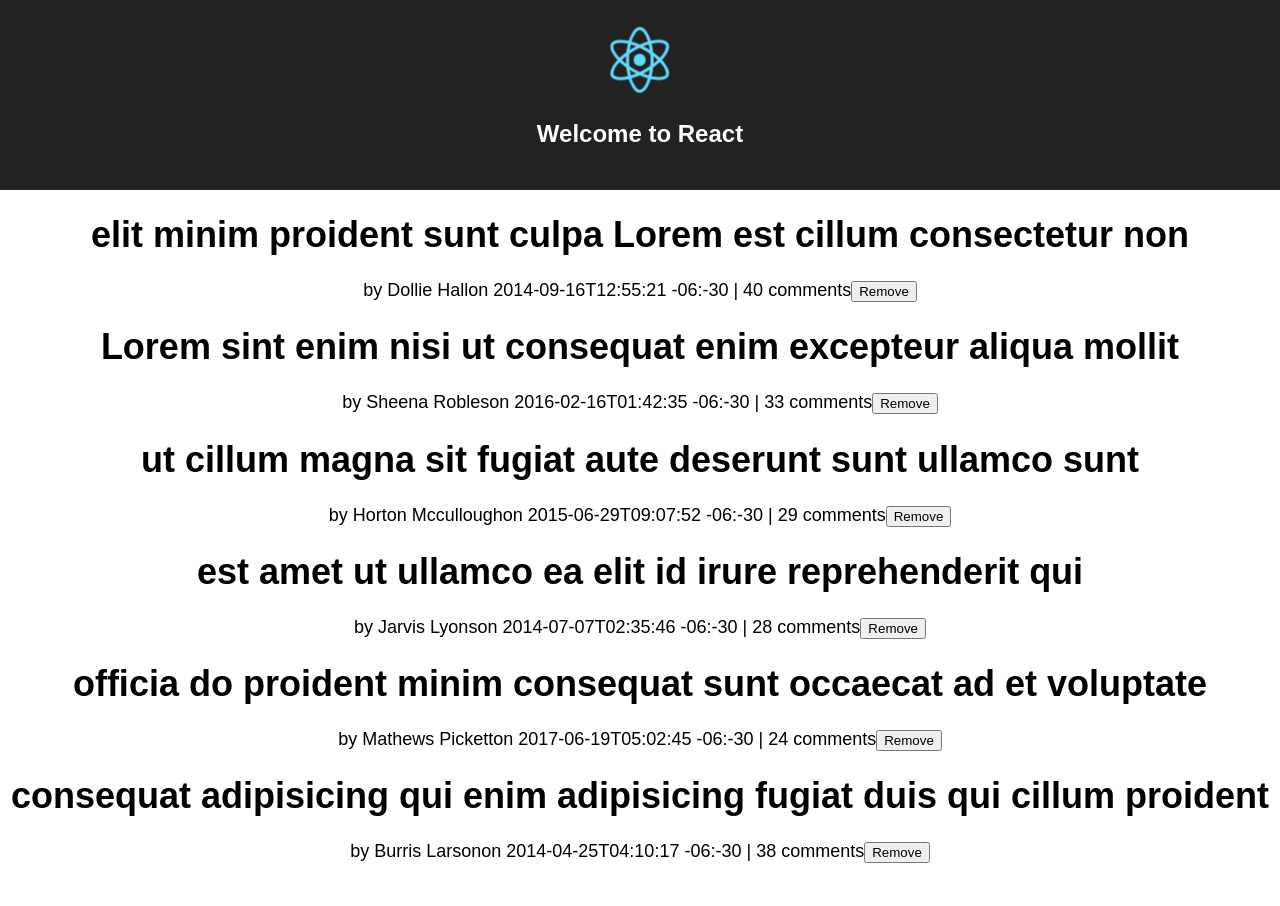
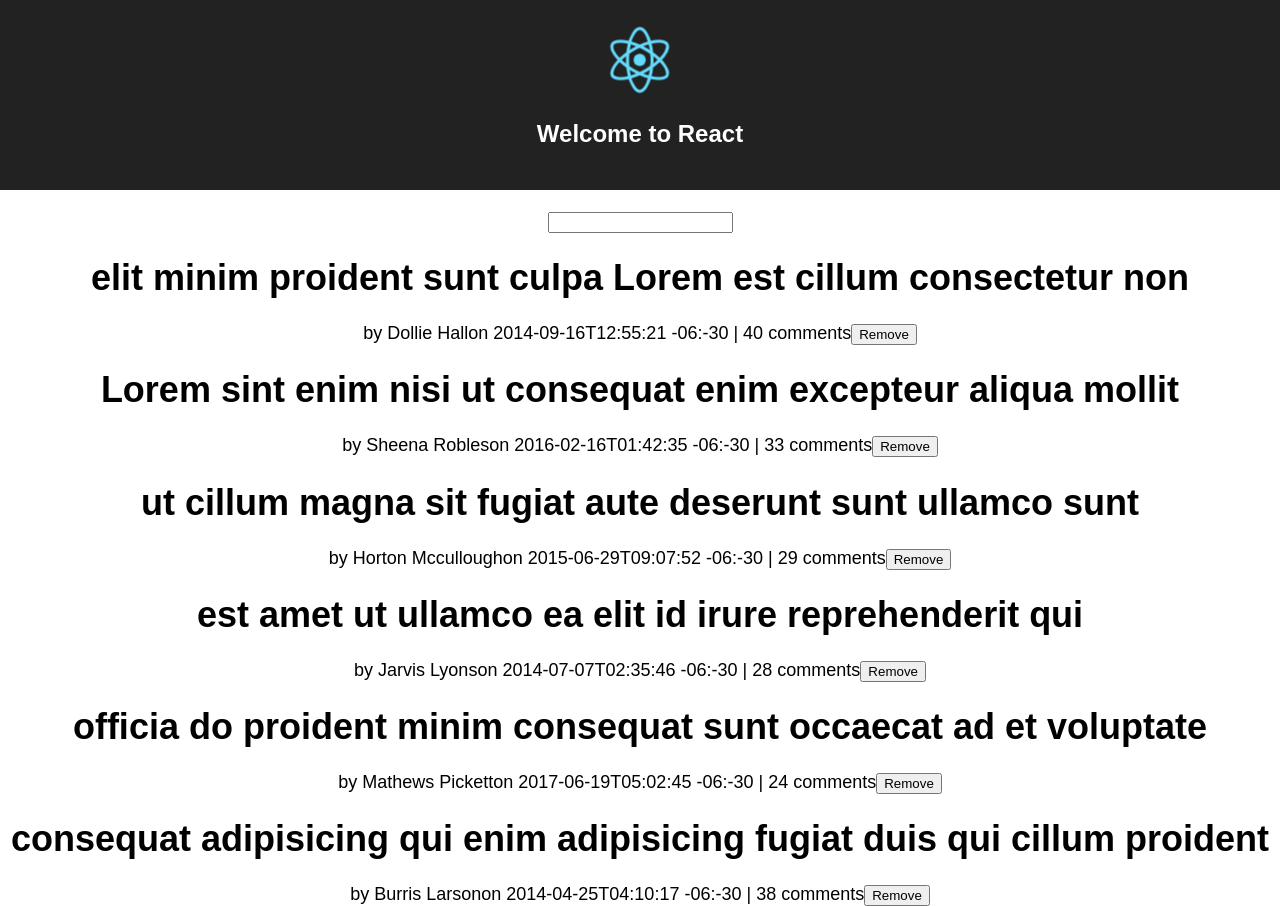
Before and after one commit to HariKumarValluru/reactJS, a React (Create React App) app: page / in a window 1280 px wide. Before the commit the page ends 863 px from the top, so only its background shows below. Built offline with nearby package versions, Linux system fonts and the light colour scheme.

Commit message:
Synthetic events to get user input

```diff
--- a/src/App.js
+++ b/src/App.js
@@ -11,6 +11,7 @@ class App extends Component {
       list: list
     };
     this.removeItem = this.removeItem.bind(this);
+    this.searchValue = this.searchValue.bind(this);
   }
 
   /*removeItem(_id) {
@@ -37,6 +38,14 @@ class App extends Component {
     this.setState({list:updatedList});
   }
 
+
+  // get input field value from search form
+  searchValue(event){
+    //console.log(event);
+    this.setState({ searchTerm: event.target.value });
+  }
+
+
   render() {
     return (
       <div className="App">
@@ -45,6 +54,10 @@ class App extends Component {
           <h1 className="App-title">Welcome to React</h1>
         </header>
         <div className="App-intro">
+          <br />
+          <form>
+            <input type="text" onChange={ this.searchValue } />
+          </form>
           {
             this.state.list.map(item =>
               <div key={item._id}>
```
